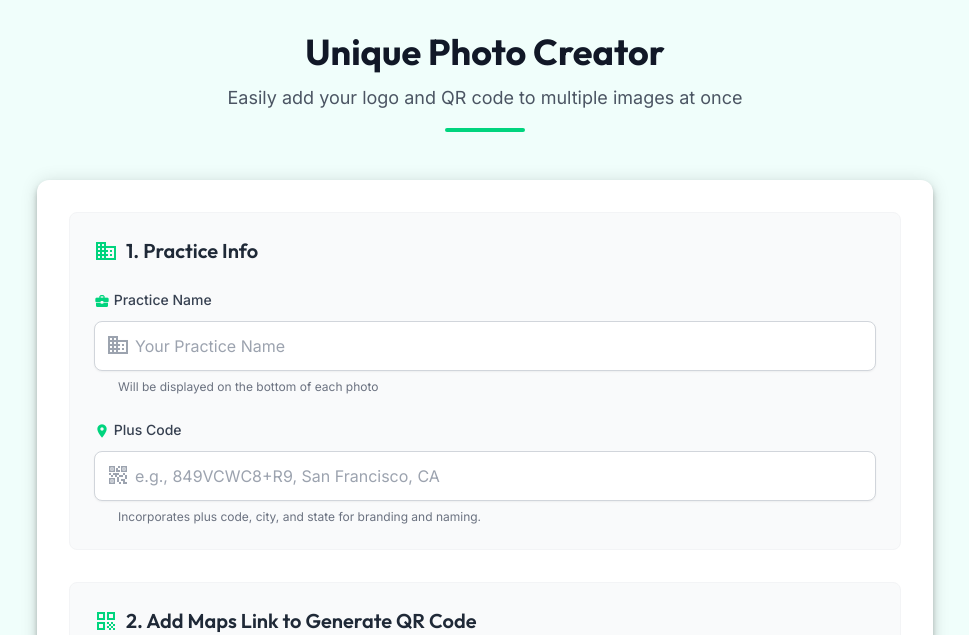
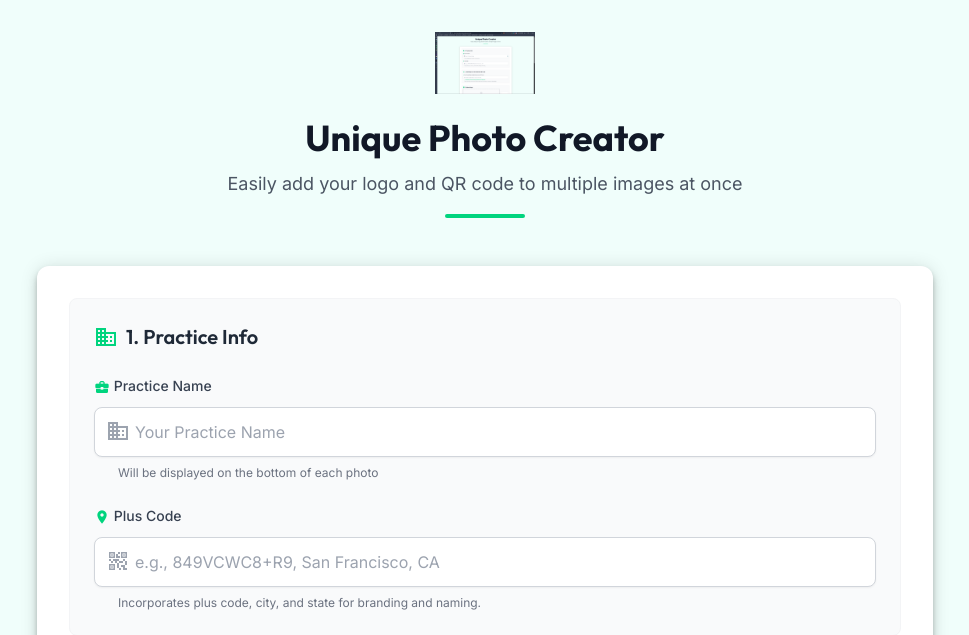
Before and after one commit to MoonrakerAI/unique-photos, a Flask app: page / in a window 1280 px wide. Shown: the top 635 px of the page, without its empty margins (155-1124 px from the left). Run offline with Flask 3, Linux system fonts and the light colour scheme; some libraries are stand-ins or nearby versions.

Commit message:
Add Moonraker logo centered above title
- Added moonraker-logo.png to static/images/
- Logo displayed at 100px width above the Unique Photo Creator title
- Configured Flask static file serving

```diff
--- a/app.py
+++ b/app.py
@@ -13,7 +13,7 @@ import json
 from io import BytesIO
 from werkzeug.utils import secure_filename
 
-app = Flask(__name__)
+app = Flask(__name__, static_folder='static', static_url_path='/static')
 
 # CORS support for Vercel
 @app.after_request
--- a/templates/index.html
+++ b/templates/index.html
@@ -91,6 +91,8 @@
 <body class="min-h-screen p-4 md:p-8 font-inter text-gray-800" style="background-color: #F0FEFB;">
     <div class="max-w-4xl mx-auto">
         <header class="text-center mb-12">
+            <img src="/static/images/moonraker-logo.png" alt="Moonraker" class="mx-auto mb-6"
+                style="width: 100px; height: auto;">
             <h1 class="text-4xl font-bold text-gray-900 mb-3 font-outfit">Unique Photo Creator</h1>
             <p class="text-gray-600 text-lg">Easily add your logo and QR code to multiple images at once</p>
             <div class="w-20 h-1 bg-primary mx-auto mt-4 rounded-full"></div>
```
Also changed, not shown: Moonraker Logo - Transparent.png (added), static/images/moonraker-logo.png (added).
